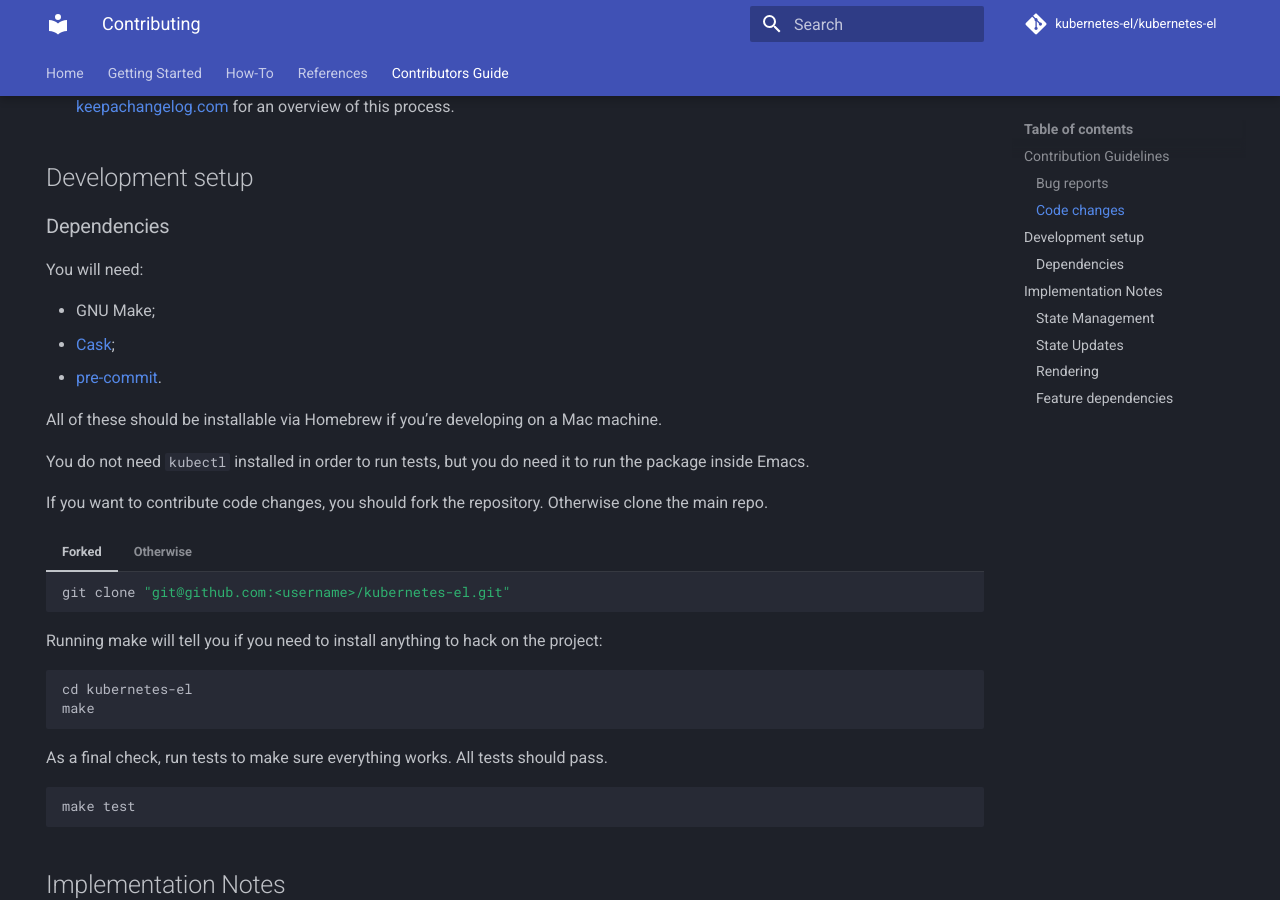
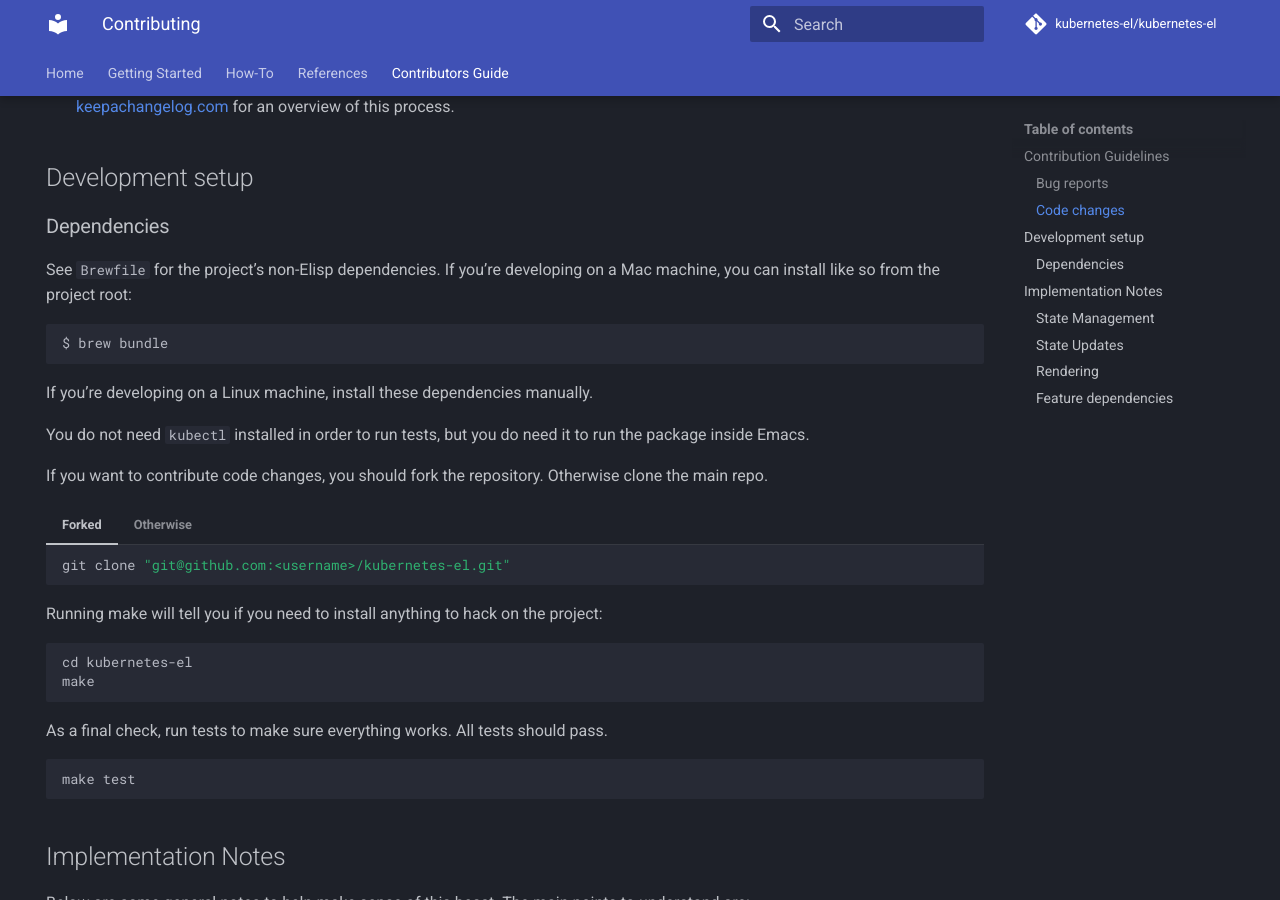
Before and after one commit to kubernetes-el/kubernetes-el, an MkDocs documentation site: the page built from docs/contributing/index.md, in a window 1280 px wide and 900 px high, scrolled down 894 px. Built offline with MkDocs 1.6.1 and Material for MkDocs 9.7.7, drawn with Linux system fonts in a browser that asks for light colours; comment, search, counter and statistics services are not loaded.

````diff
--- a/docs/contributing/index.md
+++ b/docs/contributing/index.md
@@ -48,20 +48,17 @@ For code changes, please follow the following guidelines.
 
 ### Dependencies
 
-You will need:
+See `Brewfile` for the project's non-Elisp dependencies. If you're developing on a Mac machine, you can install like so
+from the project root:
+```bash
+$ brew bundle
+```
 
-- GNU Make;
-- [Cask](https://github.com/cask/cask);
-- [pre-commit](https://pre-commit.com).
+If you're developing on a Linux machine, install these dependencies manually.
 
-All of these should be installable via Homebrew if you're developing on a Mac
-machine.
+You do not need `kubectl` installed in order to run tests, but you do need it to run the package inside Emacs.
 
-You do not need `kubectl` installed in order to run tests, but you do
-need it to run the package inside Emacs.
-
-If you want to contribute code changes, you should fork the repository.
-Otherwise clone the main repo.
+If you want to contribute code changes, you should fork the repository.  Otherwise clone the main repo.
 
 === "Forked"
 
````
Also changed, not shown: 2 other files.
